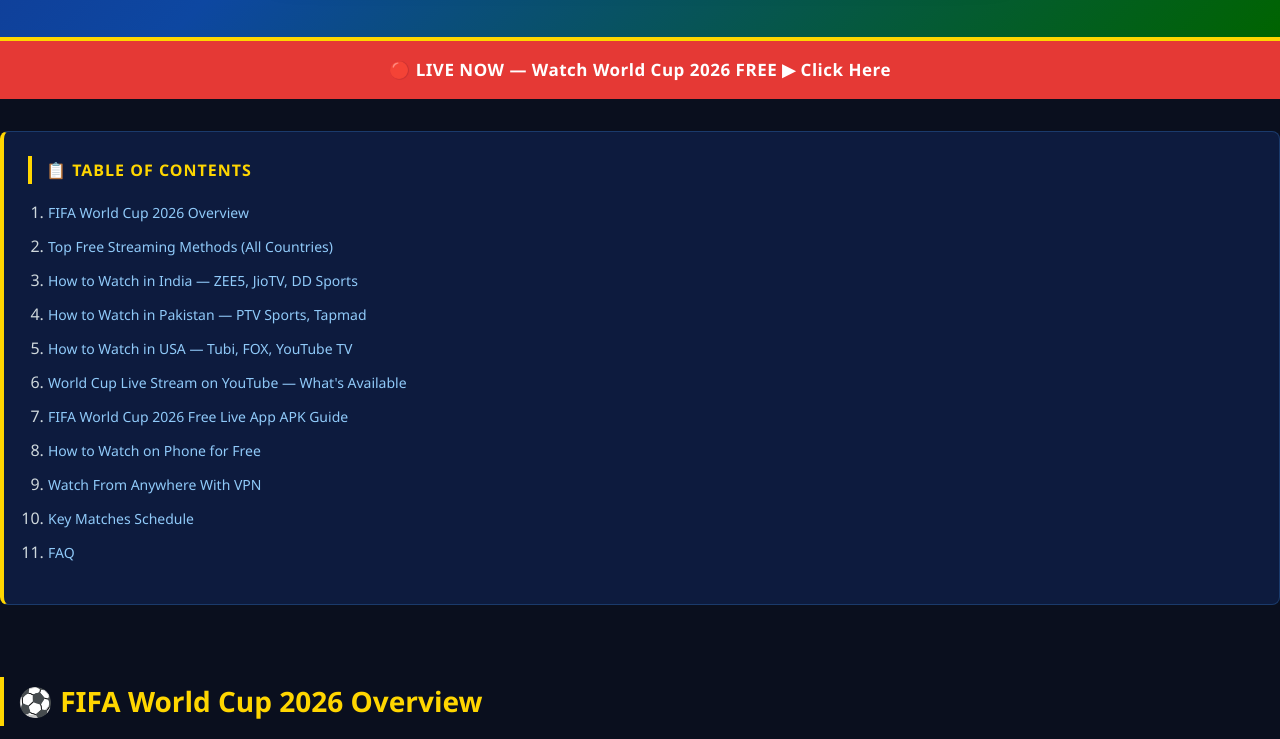
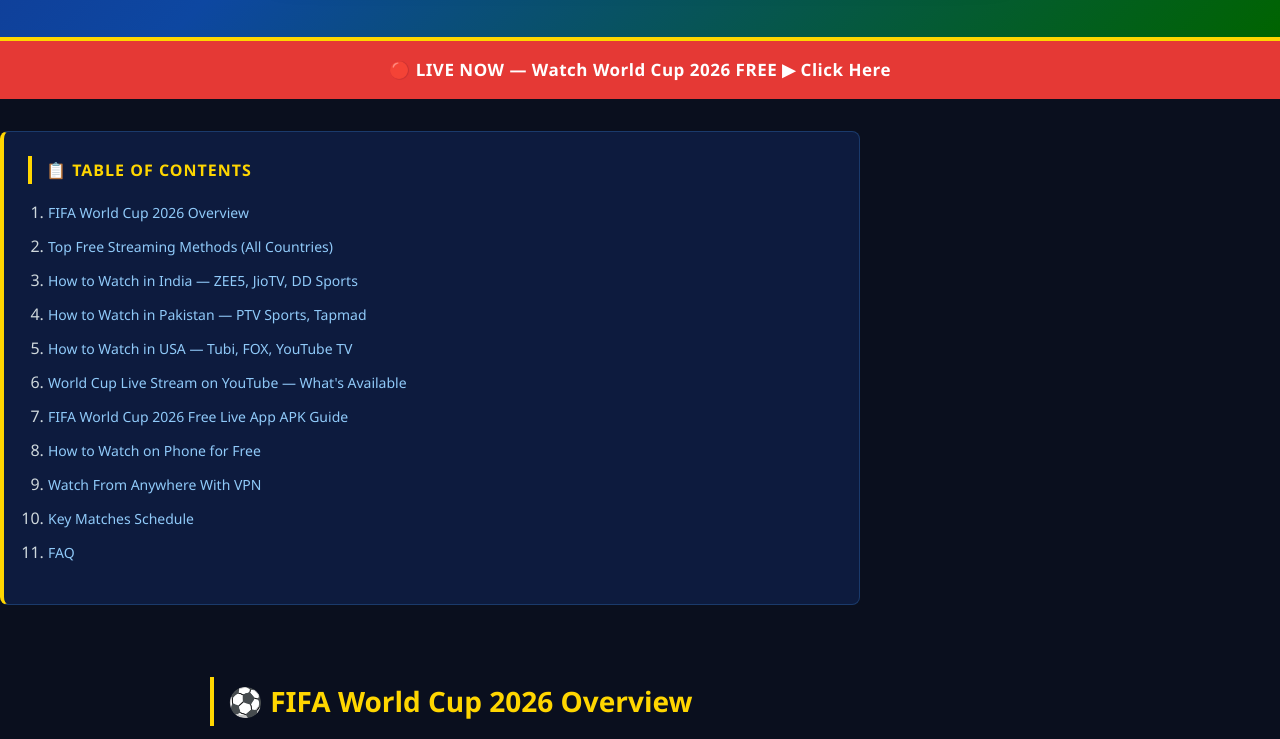
Before and after one commit to teachingtechmall-rgb/FIFA-World-cup-, a plain HTML site: page index.html in a window 1280 px wide. Shown: the part 905-1644 px from the top of the page. Drawn offline with Linux system fonts and the light colour scheme.

Commit message:
Update index.html

```diff
--- a/index.html
+++ b/index.html
@@ -265,7 +265,14 @@
       max-width: 600px;
       margin: 0 auto;
     }
-    .container { max-width: 860px; margin: 0 auto; padding: 0 40px; }
+       .container,
+.toc,
+section {
+    max-width: 860px;
+    margin: 0 auto;
+    padding-left: 20px;
+    padding-right: 20px;
+}
 
     /* TOC */
     .toc {
```
